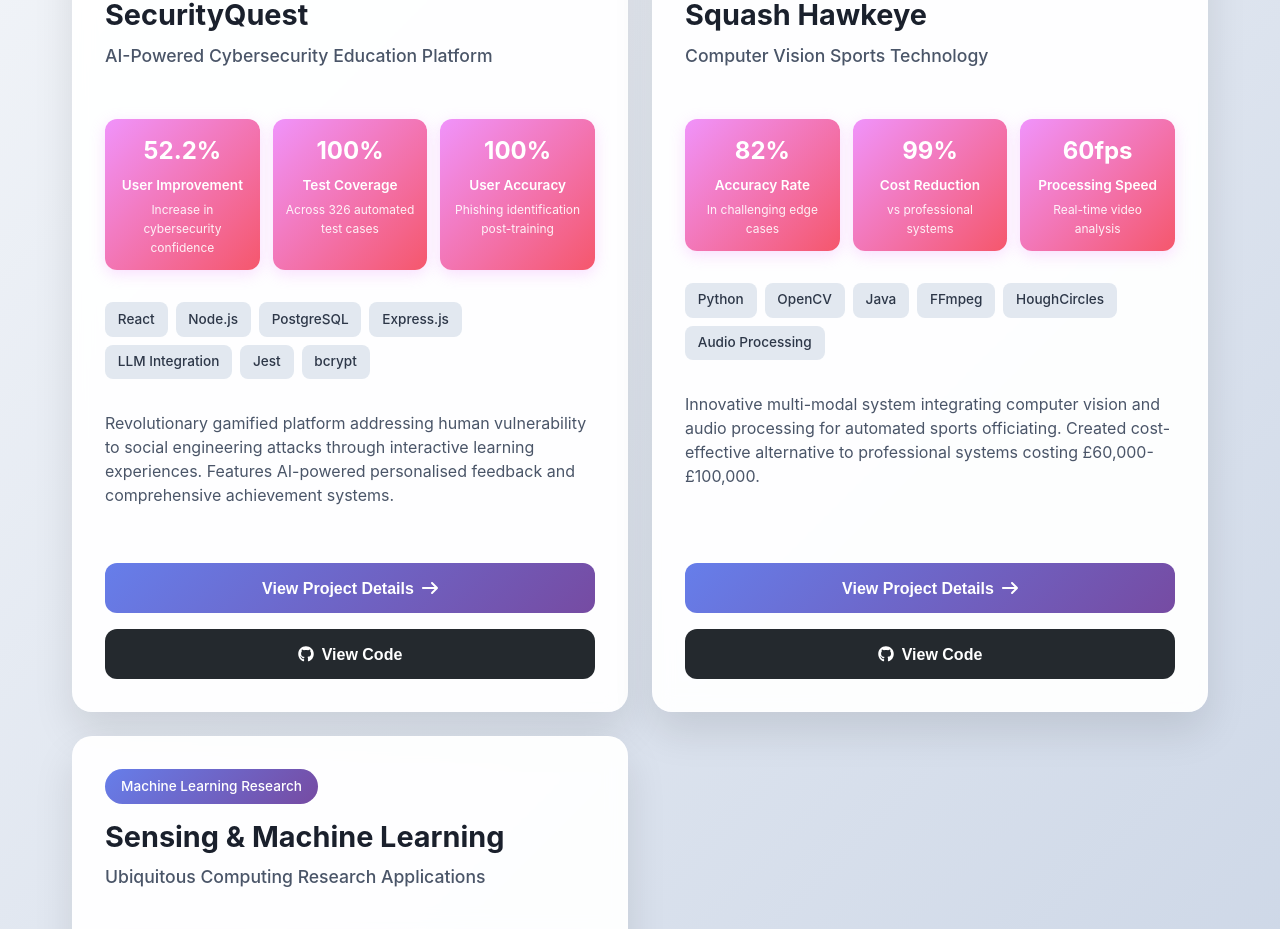
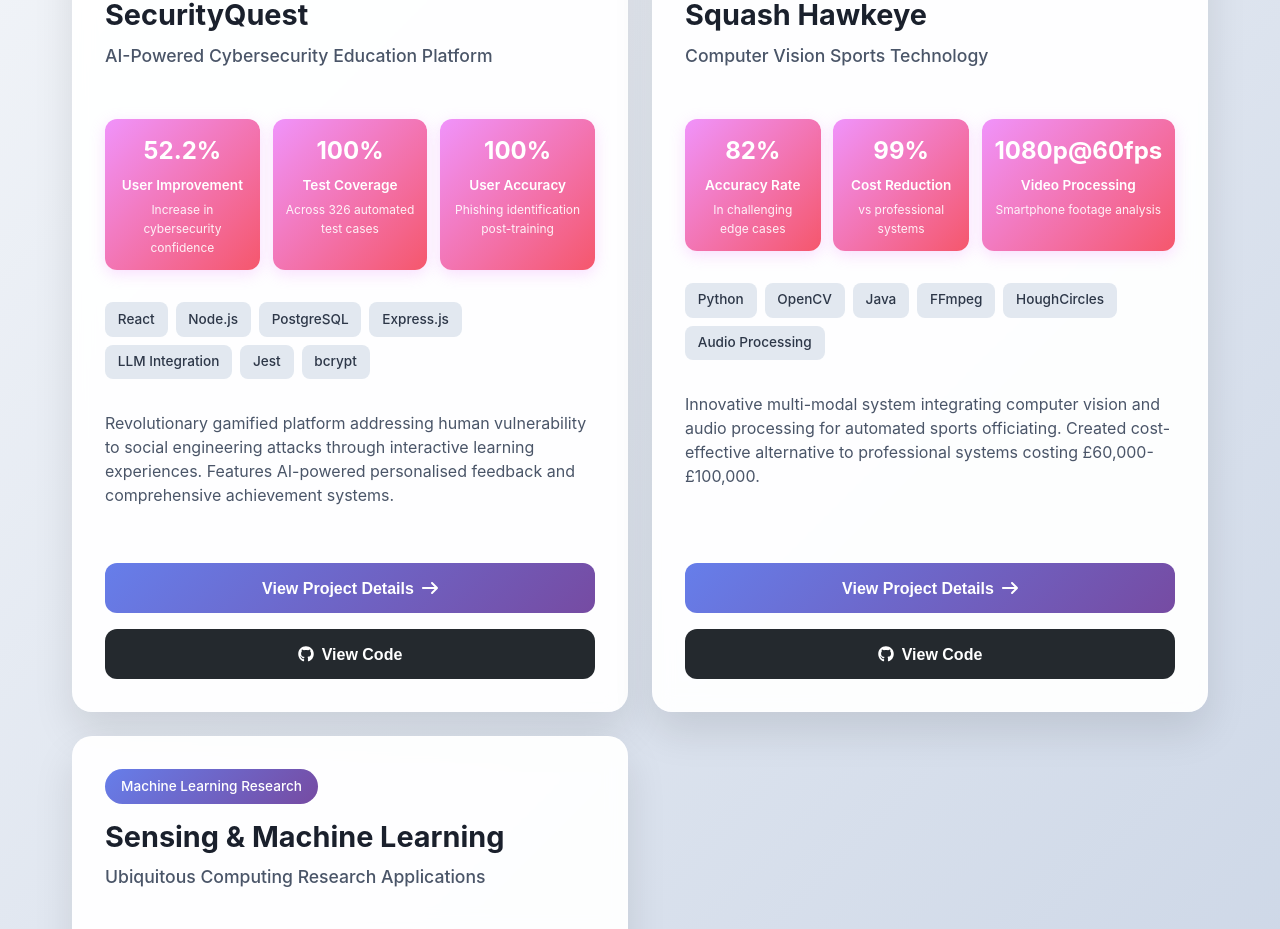
Before and after one commit to Somaan/project-portfolio, a React (Vite) app in the folder project-portfolio-main/: page / in a window 1280 px wide. Shown: the part 1228-2157 px from the top of the page. Built offline with nearby package versions, Linux system fonts and the light colour scheme.

Commit message:
editing achievements for project 2

```diff
--- a/project-portfolio-main/src/components/Projects.jsx
+++ b/project-portfolio-main/src/components/Projects.jsx
@@ -119,23 +119,23 @@ const Projects = () => {
           description: "vs professional systems",
         },
         {
-          label: "Processing Speed",
-          value: "60fps",
-          description: "Real-time video analysis",
+          label: "Video Processing",
+          value: "1080p@60fps",
+          description: "Smartphone footage analysis",
         },
       ],
       keyAchievements: [
-        "82% accuracy in challenging edge cases through systematic algorithm optimisation",
-        "Successfully processed smartphone video data (1080p @ 60fps) with audio synchronisation",
-        "Adaptive algorithms managing varied environmental conditions and detection challenges",
+        "82% accuracy in challenging edge cases where ball position is critical for IN/OUT decisions",
+        "Successfully developed offline processing pipeline handling smartphone video (1080p@60fps)",
+        "Overcame Raspberry Pi hardware limitations by pivoting to PC-based offline analysis",
         "Cost-effective solution using accessible hardware (smartphone, laptop) vs professional systems",
-        "Real-time audio impact detection with 200ms minimum gap between detections",
-        "Pixel-perfect spatial analysis implementing official squash rules (ball on line = OUT)",
+        "Synchronised audio impact detection with visual ball tracking for accurate line calling",
+        "Implemented official squash rules in decision logic (ball on line = OUT) with 1-pixel tolerance",
       ],
       technicalHighlights: [
-        "Multi-modal processing pipeline combining audio impact detection with visual ball tracking",
+        "Two-stage processing: smartphone video capture followed by offline PC analysis",
         "OpenCV-based ball detection using HoughCircles transform with tuned parameters (dp=1.2, minDist=20)",
-        "Adaptive audio processing with dynamic thresholding at 70% of maximum amplitude",
+        "Audio processing with FFmpeg extraction and Java-based impact detection at 70% amplitude threshold",
         "Synchronised processing handling smartphone video with precise timestamp correlation",
         "Image enhancement pipeline improving contrast and brightness for better detection",
         "Decision logic implementing official squash service line rules with 1-pixel tolerance",
```
